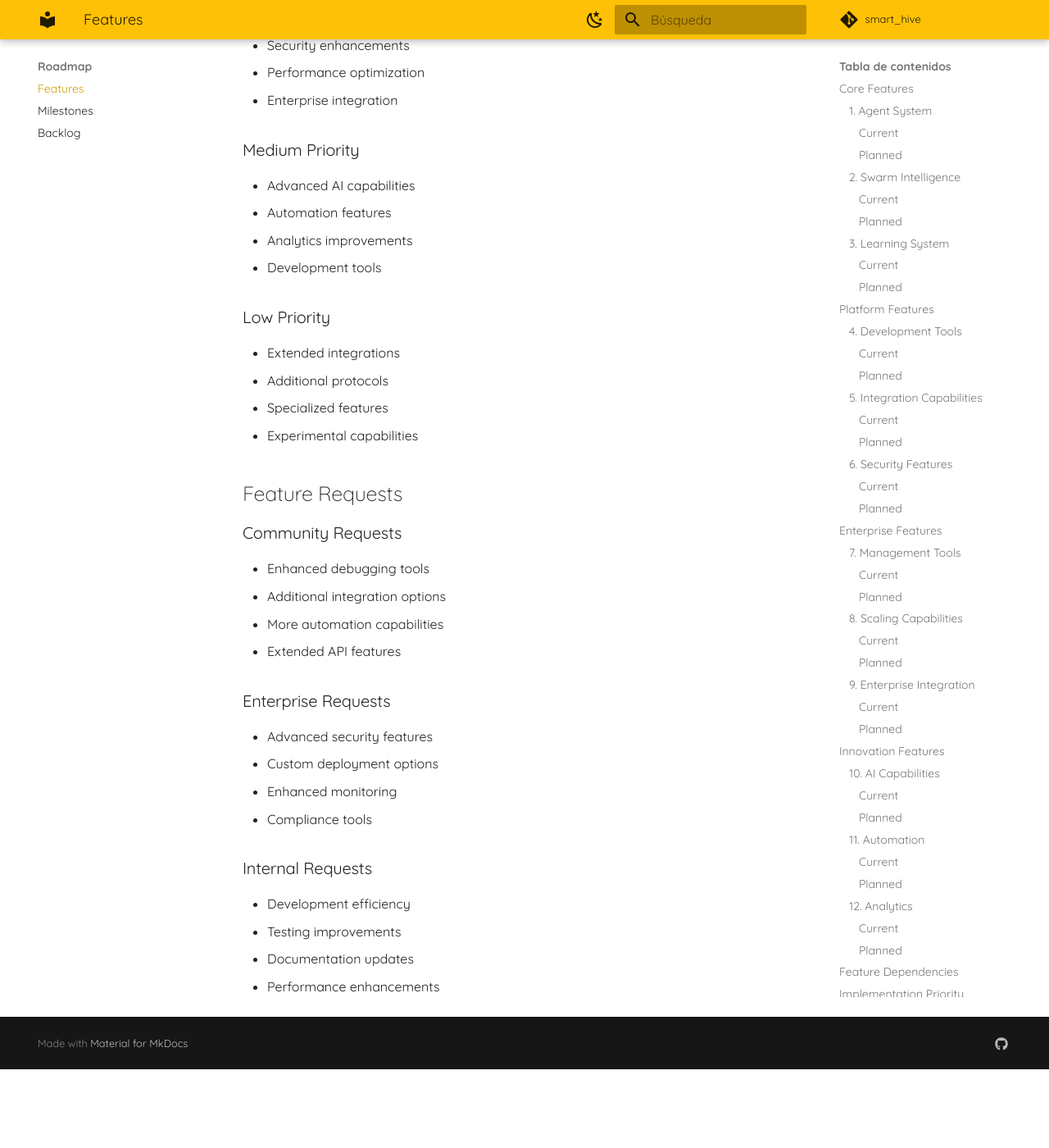
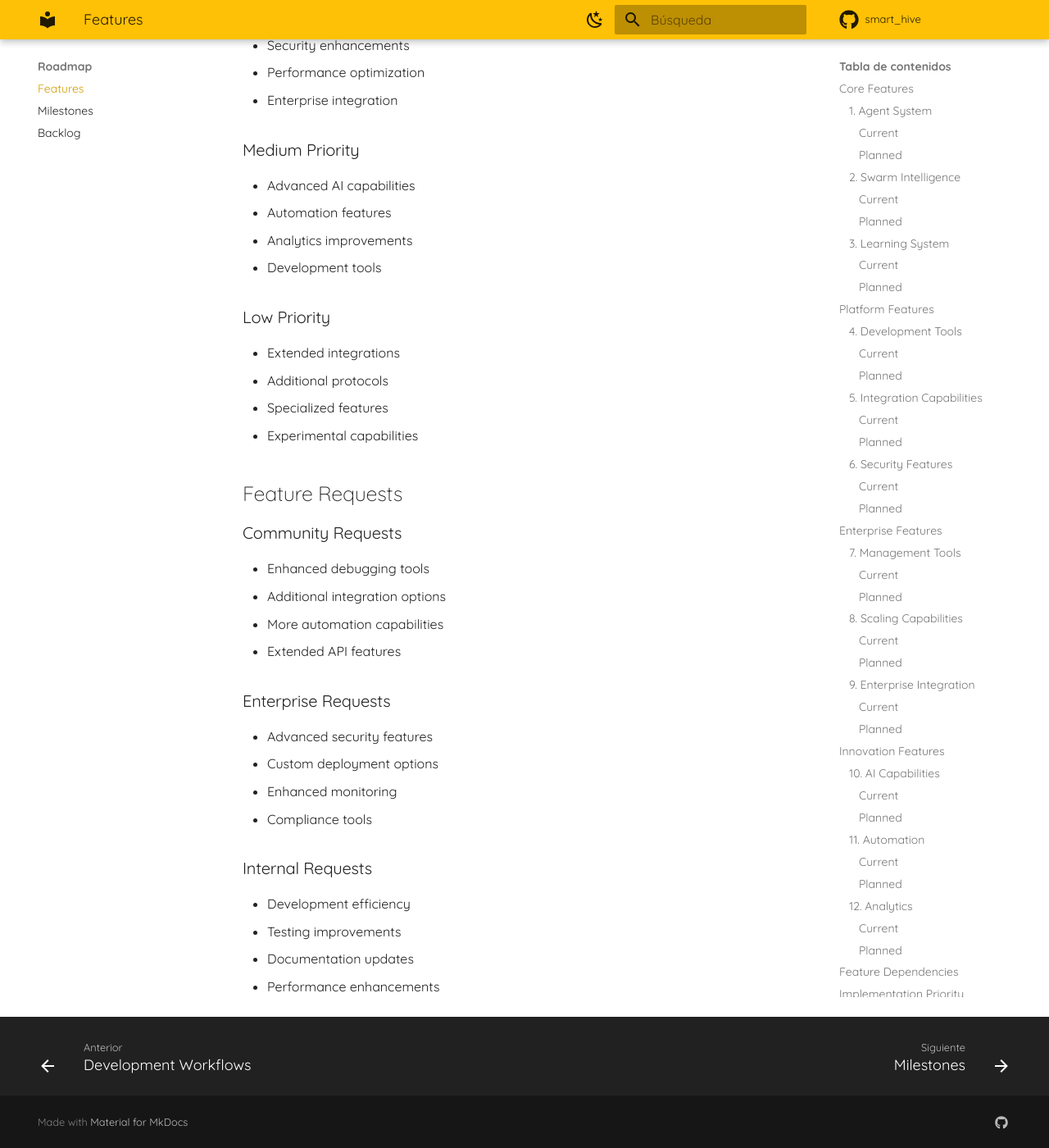
Before and after one commit to reyer3/smart_hive, an MkDocs documentation site: the page built from docs/roadmap/features.md, in a window 1280 px wide and 1400 px high, scrolled down 6051 px. Shown: the whole window at 82% size. Built offline with MkDocs 1.6.1 and Material for MkDocs 9.7.7, drawn with Linux system fonts in a browser that asks for light colours; comment, search, counter and statistics services are not loaded; before the commit the page ends 7355 px from its top, so only the background shows below that.

```diff
--- a/mkdocs.yml
+++ b/mkdocs.yml
@@ -3,15 +3,18 @@ site_description: Documentación del ecosistema SmartHive basado en agentes inte
 site_author: Ricardo Reyes
 repo_url: https://github.com/reyer3/smart_hive
 repo_name: smart_hive
+site_url: https://reyer3.github.io/smart_hive/
 docs_dir: docs
 site_dir: site
 
 theme:
+  name: material
+  language: es
   font:
     text: Quicksand
-    code: Ubuntu
-  name: material
-  language: es
+    code: Ubuntu Mono
+  icon:
+    repo: fontawesome/brands/github
   features:
     - navigation.instant
     - navigation.tracking
@@ -19,37 +22,50 @@ theme:
     - navigation.sections
     - navigation.expand
     - navigation.top
+    - navigation.footer
     - search.suggest
     - search.highlight
+    - content.tabs.link
+    - content.code.annotation
+    - content.code.copy
   palette:
     - media: "(prefers-color-scheme: light)"
       scheme: default
-      primary: amber   # Color principal de Google
-      accent: yellow    # Color de acento de Google
+      primary: amber
+      accent: orange
       toggle:
         icon: material/weather-night
         name: Switch to dark mode
     - media: "(prefers-color-scheme: dark)"
       scheme: slate
-      primary: amber  # Color principal para modo oscuro
-      accent: yellow   # Color de acento para modo oscuro
+      primary: amber
+      accent: orange
       toggle:
         icon: material/weather-sunny
         name: Switch to light mode
 
 plugins:
   - search
+  - tags
 
 markdown_extensions:
+  - tables
   - attr_list
+  - def_list
   - md_in_html
+  - toc:
+      permalink: true
   - pymdownx.highlight:
       anchor_linenums: true
+      line_spans: __span
+      pygments_lang_class: true
   - pymdownx.inlinehilite
   - pymdownx.snippets
   - pymdownx.superfences
   - admonition
   - pymdownx.details
+  - pymdownx.tabbed:
+      alternate_style: true
   - pymdownx.emoji:
       emoji_index: !!python/name:material.extensions.emoji.twemoji
       emoji_generator: !!python/name:material.extensions.emoji.to_svg
@@ -84,4 +100,10 @@ extra:
       name: GitHub
   analytics:
     provider: google
-    property: !ENV GOOGLE_ANALYTICS_KEY
+  consent:
+    title: Cookie consent
+    description: >-
+      We use cookies to recognize your repeated visits and preferences, as well
+      as to measure the effectiveness of our documentation and whether users
+      find what they're searching for. With your consent, you're helping us to
+      make our documentation better.
```
